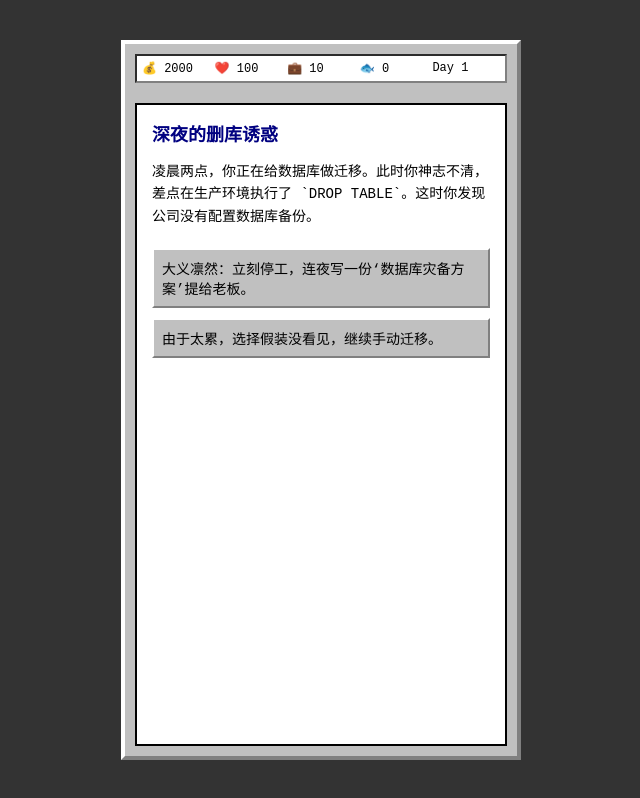
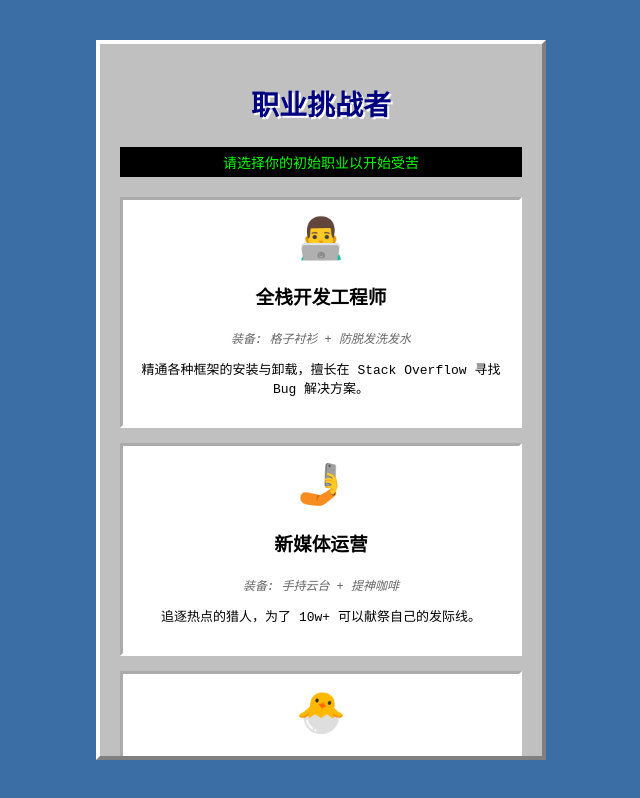
Before and after one commit to albertwdh/game_profession_challenger, a React (Vite) app in the folder mvp/: page / in a window 1280 px wide. Shown: the whole page, without its empty margins (319-959 px from the left). Built offline with nearby package versions, Linux system fonts and the light colour scheme.

Commit message:
Feat: Add profession selection, AI-themed programmer events, and Win95 UI

```diff
--- a/mvp/src/App.tsx
+++ b/mvp/src/App.tsx
@@ -1,5 +1,6 @@
 import { useState, useEffect } from 'react'
 import eventsData from './data/events.json'
+import profData from './data/professions.json'
 
 interface Effect {
   money: number
@@ -22,12 +23,26 @@ interface Event {
   options: Option[]
 }
 
+interface Profession {
+  id: string
+  name: string
+  avatar: string
+  outfit: string
+  description: string
+  initialStats: {
+    money: number
+    mental: number
+    competence: number
+    slacking: number
+  }
+}
+
 export default function App() {
-  // 核心资源状态
+  const [profession, setProfession] = useState<Profession | null>(null)
   const [stats, setStats] = useState({
-    money: 2000,
-    mental: 100,
-    competence: 10,
+    money: 0,
+    mental: 0,
+    competence: 0,
     slacking: 0,
     day: 1
   })
@@ -36,28 +51,30 @@ export default function App() {
   const [feedback, setFeedback] = useState<{ text: string; insight: string } | null>(null)
   const [isGameOver, setIsGameOver] = useState(false)
 
-  // 初始化获取第一个事件
-  useEffect(() => {
-    getNextEvent()
-  }, [])
+  // 职业选择处理
+  const selectProfession = (p: Profession) => {
+    setProfession(p)
+    setStats({ ...p.initialStats, day: 1 })
+    getNextEvent(p.id)
+  }
 
-  const getNextEvent = () => {
-    const devEvents = eventsData.fullstack_dev
-    const randomEvent = devEvents[Math.floor(Math.random() * devEvents.length)]
+  const getNextEvent = (profId: string) => {
+    const allEvents = eventsData as Record<string, Event[]>
+    const profEvents = allEvents[profId] || []
+    if (profEvents.length === 0) return
+    const randomEvent = profEvents[Math.floor(Math.random() * profEvents.length)]
     setCurrentEvent(randomEvent)
   }
 
   const handleOption = (option: Option) => {
-    // 1. 更新数值
     const newStats = {
-      money: stats.money + option.effect.money - 50, // 每日固定开销
-      mental: stats.mental + option.effect.mental - 5, // 每日固定压力
+      money: stats.money + option.effect.money - 50,
+      mental: stats.mental + option.effect.mental - 5,
       competence: stats.competence + option.effect.competence,
       slacking: stats.slacking + option.effect.slacking,
       day: stats.day + 1
     }
 
-    // 2. 判定胜负
     if (newStats.money <= 0 || newStats.mental <= 0) {
       setIsGameOver(true)
     }
@@ -68,39 +85,71 @@ export default function App() {
 
   const closeFeedback = () => {
     setFeedback(null)
-    if (!isGameOver) getNextEvent()
+    if (!isGameOver && profession) getNextEvent(profession.id)
   }
 
-  if (isGameOver) {
+  // 1. 初始职业选择界面
+  if (!profession) {
     return (
-      <div className="game-over">
-        <h1>游戏结束</h1>
-        <p>你在第 {stats.day} 天倒下了...</p>
-        <p>{stats.money <= 0 ? "破产了，流落街头。" : "精神崩溃，住进了 ICU。"}</p>
-        <button onClick={() => window.location.reload()}>重新投胎</button>
+      <div className="game-container selection-screen">
+        <h1 className="title">职业挑战者</h1>
+        <p className="subtitle">请选择你的初始职业以开始受苦</p>
+        <div className="prof-list">
+          {profData.professions.map((p: Profession) => (
+            <div key={p.id} className="prof-card" onClick={() => selectProfession(p)}>
+              <div className="prof-avatar">{p.avatar}</div>
+              <h3>{p.name}</h3>
+              <p className="outfit-text">装备: {p.outfit}</p>
+              <p className="prof-desc">{p.description}</p>
+            </div>
+          ))}
+        </div>
       </div>
     )
   }
 
+  // 2. 游戏结束界面
+  if (isGameOver) {
+    return (
+      <div className="game-over">
+        <div className="over-content">
+          <h1>游戏结束</h1>
+          <p className="big-day">你在职场挣扎了 {stats.day} 天</p>
+          <div className="final-avatar">{profession.avatar}</div>
+          <p className="reason">{stats.money <= 0 ? "你破产了，由于交不起房租，你被迫回老家种地。" : "你猝死了，在工位上变成了一尊永恒的雕像。"}</p>
+          <button className="restart-btn" onClick={() => window.location.reload()}>重新投胎</button>
+        </div>
+      </div>
+    )
+  }
+
+  // 3. 游戏主界面
   return (
     <div className="game-container">
-      {/* 状态栏 */}
       <div className="status-bar">
-        <div>💰 {stats.money}</div>
-        <div>❤️ {stats.mental}</div>
-        <div>💼 {stats.competence}</div>
-        <div>🐟 {stats.slacking}</div>
-        <div>Day {stats.day}</div>
+        <div title="存款">💰 {stats.money}</div>
+        <div title="精神">❤️ {stats.mental}</div>
+        <div title="能力">💼 {stats.competence}</div>
+        <div title="摸鱼">🐟 {stats.slacking}</div>
+        <div className="day-count">Day {stats.day}</div>
       </div>
 
-      {/* 事件主体 */}
+      <div className="player-info">
+        <span className="mini-avatar">{profession.avatar}</span>
+        <span className="prof-name">{profession.name}</span>
+        <span className="outfit-tag">{profession.outfit}</span>
+      </div>
+
       {currentEvent && (
         <div className="event-card">
-          <h2>{currentEvent.title}</h2>
+          <div className="event-header">
+            <span className="event-icon">📢</span>
+            <h2>{currentEvent.title}</h2>
+          </div>
           <p className="desc">{currentEvent.description}</p>
           <div className="options">
             {currentEvent.options.map((opt, i) => (
-              <button key={i} onClick={() => handleOption(opt)}>
+              <button key={i} className="opt-btn" onClick={() => handleOption(opt)}>
                 {opt.text}
               </button>
             ))}
@@ -108,17 +157,21 @@ export default function App() {
         </div>
       )}
 
-      {/* 剧情与干货弹窗 */}
       {feedback && (
         <div className="modal-overlay">
-          <div className="modal">
-            <h3>结果反馈</h3>
-            <p className="reaction">{feedback.text}</p>
-            <div className="insight-box">
-              <strong>💡 职业心得：</strong>
-              <p>{feedback.insight}</p>
+          <div className="modal win-95-modal">
+            <div className="modal-header">
+              <span>系统提示</span>
+              <button className="close-x" onClick={closeFeedback}>×</button>
             </div>
-            <button onClick={closeFeedback}>进入下一天</button>
+            <div className="modal-body">
+              <p className="reaction">{feedback.text}</p>
+              <div className="insight-box">
+                <strong>💡 职业心得：</strong>
+                <p>{feedback.insight}</p>
+              </div>
+              <button className="next-day-btn" onClick={closeFeedback}>进入下一天</button>
+            </div>
           </div>
         </div>
       )}
--- a/mvp/src/data/events.json
+++ b/mvp/src/data/events.json
@@ -1,40 +1,97 @@
 {
   "fullstack_dev": [
     {
-      "id": "fs_001",
+      "id": "fs_ai_001",
+      "title": "Copilot 的“投毒”",
+      "description": "你正在赶进度，AI 自动补全了一段极其复杂的正则代码。看起来非常优雅，但你总觉得哪里不对。",
+      "options": [
+        {
+          "text": "不管了，AI 总不会害我，直接 Commit。",
+          "effect": { "money": 0, "mental": 10, "competence": -10, "slacking": 20 },
+          "reaction": "线上环境瞬间崩溃。原来那段正则会导致 CPU 100%。你不得不连夜回滚代码，精神极度疲惫。",
+          "insight": "【AI 生存指南】AI 是个优秀的秘书，但不是合格的架构师。永远不要部署你自己看不懂的代码。"
+        },
+        {
+          "text": "手动重写：AI 只是辅助，逻辑还是得自己来。",
+          "effect": { "money": 0, "mental": -20, "competence": 15, "slacking": -10 },
+          "reaction": "虽然多花了两小时，但你发现 AI 的逻辑确实有坑。老板路过看你还在写代码，表扬你‘态度端正’。",
+          "insight": "【技术干货】AI 幻觉 (Hallucination) 是目前大模型的通病，尤其在处理边界条件时，一定要人工 Review。"
+        }
+      ]
+    },
+    {
+      "id": "fs_ai_002",
+      "title": "API 账单惊魂",
+      "description": "你为了测试新出的 LLM 模型，把公司的生产数据库导进去跑了个全表分析。第二天早上，老板拿着 5000 美元的账单推开了你的房门。",
+      "options": [
+        {
+          "text": "甩锅给模型：这个模型太笨了，它自己递归调用了，我也是受害者！",
+          "effect": { "money": -500, "mental": -40, "competence": -20, "slacking": 0 },
+          "reaction": "老板不信，并从你的奖金里扣了 500 块。你的职场信誉扫地。",
+          "insight": "【职场法则】在生产环境调用昂贵 API 时，一定要设置‘熔断机制’或‘最大配额’，这是高级开发的常识。"
+        },
+        {
+          "text": "展示价值：虽然贵，但我跑出了竞品的底层逻辑，这能省下半年的调研费。",
+          "effect": { "money": 1000, "mental": 0, "competence": 30, "slacking": -5 },
+          "reaction": "老板被你忽悠住了，觉得这钱花得值，甚至额外奖励了你 1000 元项目奖金。",
+          "insight": "【沟通技巧】成本不重要，‘产出比’才重要。学会把意外支出包装成‘战略投入’。"
+        }
+      ]
+    },
+    {
+      "id": "fs_003",
       "title": "消失的 Bug",
-      "description": "你正在排查一个诡异的线上 Bug，结果重启了一下服务器，Bug 消失了。此时产品经理过来问你原因。",
+      "description": "你重启了一下服务器，Bug 消失了。此时产品经理过来问你原因。",
       "options": [
         {
           "text": "诚实回答：我也不知道，反正现在好了。",
           "effect": { "money": 0, "mental": -10, "competence": -5, "slacking": 0 },
-          "reaction": "产品经理露出了关爱智障的眼神，并在周会上暗示你技术不稳。你的专业形象受损。",
-          "insight": "【职场法则】即使是重启解决的，也要说成是‘通过内存回收机制优化了偶发性的资源竞态问题’。"
+          "reaction": "产品经理露出了关爱智障的眼神。并在周会上暗示你技术不稳。",
+          "insight": "【职场法则】即使是重启解决的，也要说成是‘优化了偶发性的资源竞态问题’。"
         },
         {
-          "text": "装深沉：这是一个复杂的并发问题，我已经通过环境隔离规避了它。",
+          "text": "装深沉：这是一个复杂的并发问题，我已经规避了它。",
           "effect": { "money": 0, "mental": 0, "competence": 10, "slacking": 5 },
-          "reaction": "产品经理虽然听不懂，但觉得你很牛。他甚至主动提出下午的会议你可以不用参加了，让你‘多休息’。",
-          "insight": "【硬核科普】什么是幂等性？在复杂系统中，确保同一个操作无论执行多少次，结果都是一致的，这叫幂等。重启往往是重置了不幂等的状态。"
+          "reaction": "产品经理虽然听不懂，但觉得你很牛。他甚至主动提出下午的会议你可以不用参加了。",
+          "insight": "【硬核科普】什么是幂等性？确保同一个操作无论执行多少次，结果都是一致的。"
         }
       ]
     },
     {
-      "id": "fs_002",
-      "title": "深夜的删库诱惑",
-      "description": "凌晨两点，你正在给数据库做迁移。此时你神志不清，差点在生产环境执行了 `DROP TABLE`。这时你发现公司没有配置数据库备份。",
+      "id": "fs_004",
+      "title": "技术选型争论",
+      "description": "架构评审会上，同事想用最新的 Rust 重构核心模块，但你觉得现在的 Node.js 还能再抗两年。",
       "options": [
         {
-          "text": "大义凛然：立刻停工，连夜写一份‘数据库灾备方案’提给老板。",
-          "effect": { "money": 0, "mental": -30, "competence": 20, "slacking": -10 },
-          "reaction": "老板觉得你很有安全意识，但也因为你导致进度延期，扣了你这个月的绩效。你感觉身体被掏空。",
-          "insight": "【避坑指南】在职场中，发现大坑时要‘悄悄补坑’而不是‘大声嚷嚷’，除非你有把握这个功劳能盖过延期的罪过。"
+          "text": "支持重构：人生苦短，必须玩点潮的！",
+          "effect": { "money": 0, "mental": -30, "competence": 40, "slacking": -20 },
+          "reaction": "重构过程中遇到无数坑，你每天加班到两点。但你的简历变漂亮了，大厂 Offer 正在路上。",
+          "insight": "【职业规划】拿公司的钱学最新的技术，这是程序员性价比最高的‘摸鱼’。"
         },
         {
-          "text": "由于太累，选择假装没看见，继续手动迁移。",
-          "effect": { "money": 100, "mental": -5, "competence": -10, "slacking": 10 },
-          "reaction": "顺利迁完，无事发生。你甚至因为‘加班积极’拿到了 100 块打车补贴。但这颗定时炸弹迟早会炸。",
-          "insight": "【技术干货】删库跑路虽然是梗，但在真实开发中，DBA 必须设置 SQL 审计和操作截断。永远不要信任自己的手速。"
+          "text": "保守防御：稳字当头，不要制造没必要的复杂度。",
+          "effect": { "money": 200, "mental": 20, "competence": 5, "slacking": 10 },
+          "reaction": "系统稳定运行。你每天准时下班，甚至有空在闲鱼上接了两个私活赚钱。",
+          "insight": "【生存哲学】KISS 原则 (Keep It Simple, Stupid)。最快的代码就是不写的代码。"
+        }
+      ]
+    },
+    {
+      "id": "fs_005",
+      "title": "那是我写注释吗？",
+      "description": "你翻开一年前写的代码，里面有一行注释：‘这段代码虽然跑得通，但我不知道为什么。千万别动它。’ 现在，你必须动它了。",
+      "options": [
+        {
+          "text": "大力出奇迹：重构整个函数！",
+          "effect": { "money": 0, "mental": -50, "competence": 20, "slacking": -30 },
+          "reaction": "你陷入了为期三天的‘修一个 Bug 产生十个 Bug’的死循环。精神状态濒临崩溃。",
+          "insight": "【技术干货】这叫‘祖传代码’。面对不可名状的代码，最好的办法是加一层适配器，而不是直接拆了它。"
+        },
+        {
+          "text": "屎山堆砌：在旁边加一个 if-else，保证这次逻辑通就行。",
+          "effect": { "money": 0, "mental": 10, "competence": -10, "slacking": 20 },
+          "reaction": "功能上线了，无事发生。虽然你感觉良心有点痛，但今晚可以早点睡觉了。",
+          "insight": "【职场现实】很多伟大的互联网公司，底层其实都是由无数个 if-else 支撑起来的。"
         }
       ]
     }
--- /dev/null
+++ b/mvp/src/data/professions.json
@@ -0,0 +1,43 @@
+{
+  "professions": [
+    {
+      "id": "fullstack_dev",
+      "name": "全栈开发工程师",
+      "avatar": "👨‍💻",
+      "outfit": "格子衬衫 + 防脱发洗发水",
+      "description": "精通各种框架的安装与卸载，擅长在 Stack Overflow 寻找 Bug 解决方案。",
+      "initialStats": {
+        "money": 2000,
+        "mental": 100,
+        "competence": 20,
+        "slacking": 0
+      }
+    },
+    {
+      "id": "new_media",
+      "name": "新媒体运营",
+      "avatar": "🤳",
+      "outfit": "手持云台 + 提神咖啡",
+      "description": "追逐热点的猎人，为了 10w+ 可以献祭自己的发际线。",
+      "initialStats": {
+        "money": 1500,
+        "mental": 120,
+        "competence": 15,
+        "slacking": 10
+      }
+    },
+    {
+      "id": "newbie",
+      "name": "职场萌新",
+      "avatar": "🐣",
+      "outfit": "空白简历 + 清澈的眼神",
+      "description": "整顿职场的希望，擅长在开会时表演‘认真记录’。",
+      "initialStats": {
+        "money": 500,
+        "mental": 150,
+        "competence": 5,
+        "slacking": 0
+      }
+    }
+  ]
+}
--- a/mvp/src/index.css
+++ b/mvp/src/index.css
@@ -2,59 +2,138 @@
   --bg-color: #c0c0c0;
   --win-blue: #000080;
   --win-white: #ffffff;
+  --win-gray: #808080;
 }
 
 body {
-  font-family: 'Courier New', Courier, monospace;
-  background-color: #333;
+  font-family: 'SimSun', 'Courier New', Courier, monospace;
+  background-color: #3b6ea5; /* 经典的 Windows 95 背景色 */
   color: #000;
   display: flex;
   justify-content: center;
   align-items: center;
   height: 100vh;
+  margin: 0;
 }
 
 .game-container {
   width: 100%;
-  max-width: 400px;
+  max-width: 450px;
   height: 90vh;
   background-color: var(--bg-color);
   border: 4px solid;
   border-color: #fff #808080 #808080 #fff;
   display: flex;
   flex-direction: column;
-  padding: 10px;
+  padding: 5px;
   box-sizing: border-box;
+  position: relative;
 }
 
+/* 职业选择界面 */
+.selection-screen {
+  padding: 20px;
+  text-align: center;
+  overflow-y: auto;
+}
+
+.title {
+  color: var(--win-blue);
+  font-size: 28px;
+  text-shadow: 2px 2px #fff;
+  margin-bottom: 10px;
+}
+
+.subtitle {
+  background: #000;
+  color: #0f0;
+  padding: 5px;
+  font-size: 14px;
+  margin-bottom: 20px;
+}
+
+.prof-list {
+  display: flex;
+  flex-direction: column;
+  gap: 15px;
+}
+
+.prof-card {
+  background: #fff;
+  border: 3px inset #fff;
+  padding: 15px;
+  cursor: pointer;
+  transition: transform 0.1s;
+}
+
+.prof-card:hover {
+  background: #e0e0e0;
+  transform: scale(1.02);
+}
+
+.prof-avatar {
+  font-size: 40px;
+  margin-bottom: 5px;
+}
+
+.outfit-text {
+  font-size: 12px;
+  color: #666;
+  font-style: italic;
+}
+
+.prof-desc {
+  font-size: 13px;
+  margin-top: 10px;
+}
+
+/* 游戏内 UI */
 .status-bar {
   display: grid;
   grid-template-columns: repeat(5, 1fr);
-  gap: 5px;
+  gap: 2px;
   background: #fff;
   padding: 5px;
   border: 2px inset #808080;
   font-size: 12px;
-  margin-bottom: 20px;
+  margin-bottom: 10px;
 }
+
+.player-info {
+  background: var(--win-blue);
+  color: #fff;
+  padding: 5px 10px;
+  font-size: 13px;
+  display: flex;
+  align-items: center;
+  gap: 10px;
+  margin-bottom: 15px;
+}
+
+.mini-avatar { font-size: 20px; }
+.outfit-tag { font-size: 11px; opacity: 0.8; }
 
 .event-card {
   flex: 1;
-  border: 2px solid #000;
-  padding: 15px;
+  border: 2px inset #fff;
+  padding: 20px;
   background: #fff;
+  display: flex;
+  flex-direction: column;
 }
 
-.event-card h2 {
-  font-size: 18px;
-  margin-top: 0;
-  color: var(--win-blue);
+.event-header {
+  display: flex;
+  align-items: center;
+  gap: 10px;
+  border-bottom: 2px solid var(--win-blue);
+  margin-bottom: 15px;
 }
 
-.desc {
-  font-size: 14px;
-  line-height: 1.6;
-}
+.event-icon { font-size: 24px; }
+.event-card h2 { font-size: 18px; margin: 0; color: var(--win-blue); }
+
+.desc { font-size: 15px; line-height: 1.6; flex: 1; }
 
 .options {
   display: flex;
@@ -63,51 +142,106 @@ body {
   margin-top: 20px;
 }
 
-button {
-  padding: 8px;
+.opt-btn {
+  padding: 10px;
   background: var(--bg-color);
   border: 2px solid;
   border-color: #fff #808080 #808080 #fff;
   cursor: pointer;
   font-family: inherit;
   font-size: 14px;
-  text-align: left;
 }
 
-button:active {
-  border-color: #808080 #fff #fff #808080;
-}
+.opt-btn:hover { background: #d0d0d0; }
+.opt-btn:active { border-color: #808080 #fff #fff #808080; padding: 11px 9px 9px 11px; }
 
-/* 弹窗样式 */
+/* 弹窗设计 (Win95 风格) */
 .modal-overlay {
   position: absolute;
   top: 0; left: 0; right: 0; bottom: 0;
-  background: rgba(0,0,0,0.5);
+  background: rgba(0,0,0,0.3);
+  display: flex;
+  justify-content: center;
+  align-items: center;
+  z-index: 100;
+}
+
+.win-95-modal {
+  width: 90%;
+  max-width: 350px;
+  background: var(--bg-color);
+  border: 3px solid;
+  border-color: #fff #808080 #808080 #fff;
+  box-shadow: 2px 2px 10px rgba(0,0,0,0.5);
+}
+
+.modal-header {
+  background: var(--win-blue);
+  color: #fff;
+  padding: 3px 8px;
+  display: flex;
+  justify-content: space-between;
+  align-items: center;
+  font-size: 12px;
+}
+
+.close-x {
+  background: var(--bg-color);
+  border: 1px solid #000;
+  width: 16px; height: 16px;
+  display: flex; justify-content: center; align-items: center;
+  cursor: pointer; font-size: 10px;
+}
+
+.modal-body { padding: 15px; }
+
+.insight-box {
+  background: #ffffe1;
+  border: 1px dashed #000;
+  padding: 12px;
+  margin: 15px 0;
+  font-size: 13px;
+  position: relative;
+}
+
+.next-day-btn {
+  width: 100%;
+  padding: 8px;
+  background: var(--bg-color);
+  border: 2px solid;
+  border-color: #fff #808080 #808080 #fff;
+  font-weight: bold;
+}
+
+/* 游戏结束 */
+.game-over {
+  position: fixed;
+  top: 0; left: 0; right: 0; bottom: 0;
+  background: #000;
+  color: red;
   display: flex;
   justify-content: center;
   align-items: center;
   padding: 20px;
+  z-index: 200;
 }
 
-.modal {
-  background: var(--bg-color);
-  border: 4px solid;
-  border-color: #fff #808080 #808080 #fff;
-  padding: 15px;
-  max-width: 320px;
+.over-content {
+  border: 4px double red;
+  padding: 30px;
+  text-align: center;
+  max-width: 300px;
 }
 
-.insight-box {
-  background: #ffffe1;
-  border: 1px dashed #000;
-  padding: 10px;
-  margin: 15px 0;
-  font-size: 13px;
+.big-day { font-size: 20px; font-weight: bold; }
+.final-avatar { font-size: 60px; margin: 20px 0; filter: grayscale(1); }
+.reason { color: #fff; font-size: 14px; margin-bottom: 30px; }
+
+.restart-btn {
+  background: red;
+  color: #fff;
+  border: none;
+  padding: 10px 20px;
+  font-size: 18px;
+  cursor: pointer;
 }
-
-.game-over {
-  text-align: center;
-  background: #fff;
-  padding: 40px;
-  border: 4px solid red;
-}
```
Also changed, not shown: 1 other file (tests, documents, lock files or other folders).
